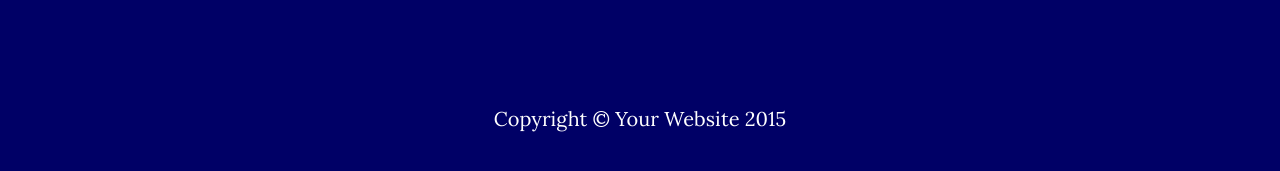
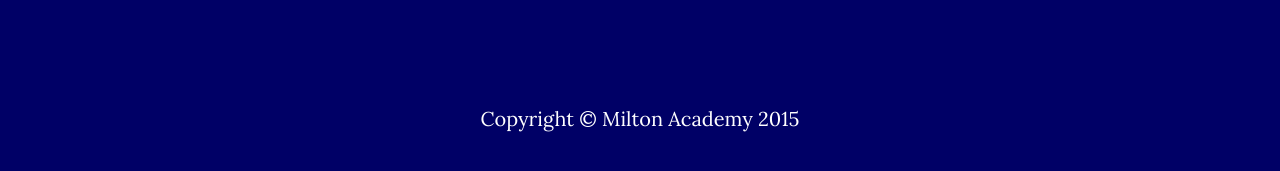
Before and after one commit to milton-programming/milton-programming.github.io, a Jekyll site: the page built from index.html, in a window 1280 px wide and 900 px high, scrolled down 2575 px. Shown: the part 715-886 px from the top of the window. Built offline with Jekyll 4.4.1, drawn with Linux system fonts in a browser that asks for light colours.

Commit message:
copyright fix

```diff
--- a/_config.yml
+++ b/_config.yml
@@ -13,7 +13,7 @@ color:
   links: '#219ab3'
 
 # Footer settings
-footer: Your Website
+footer: Milton Academy
 
 # Social networks usernames (many more available: google-plus, flickr, dribbble, pinterest, instagram, tumblr, linkedin, etc.)
 social:
```
